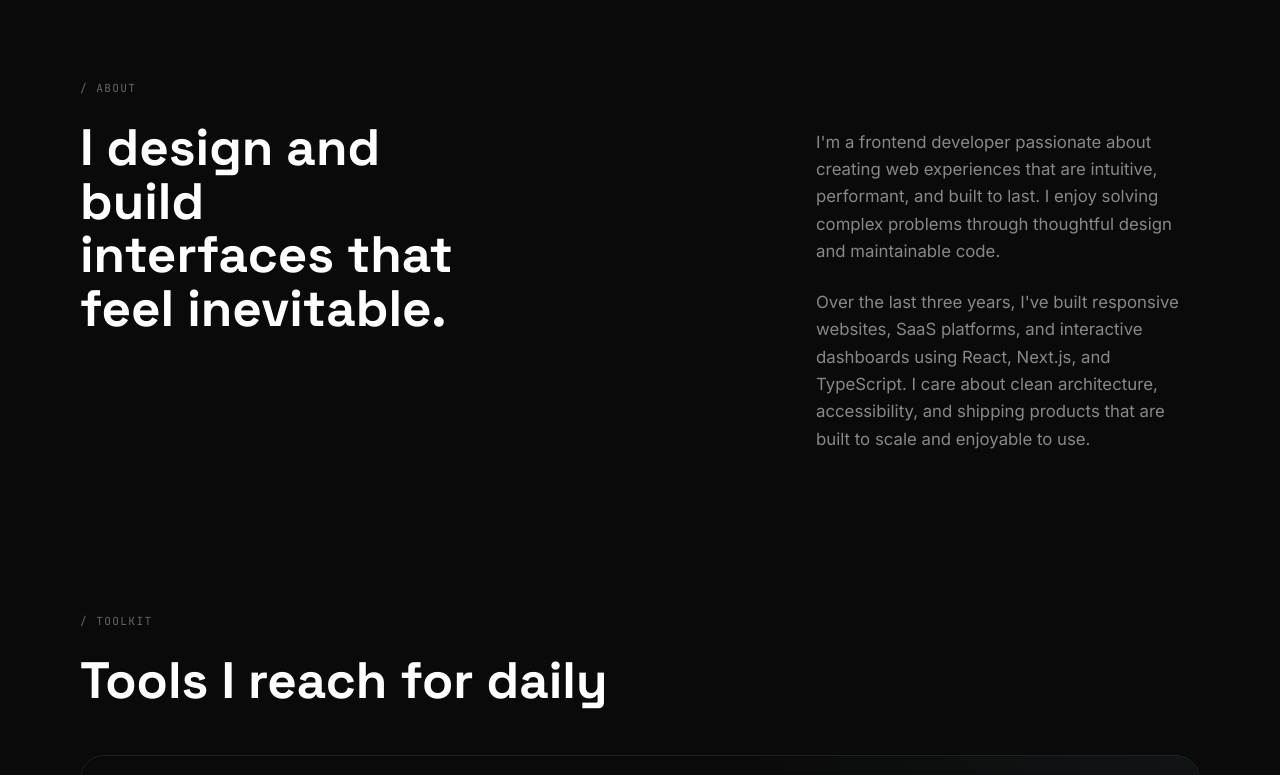
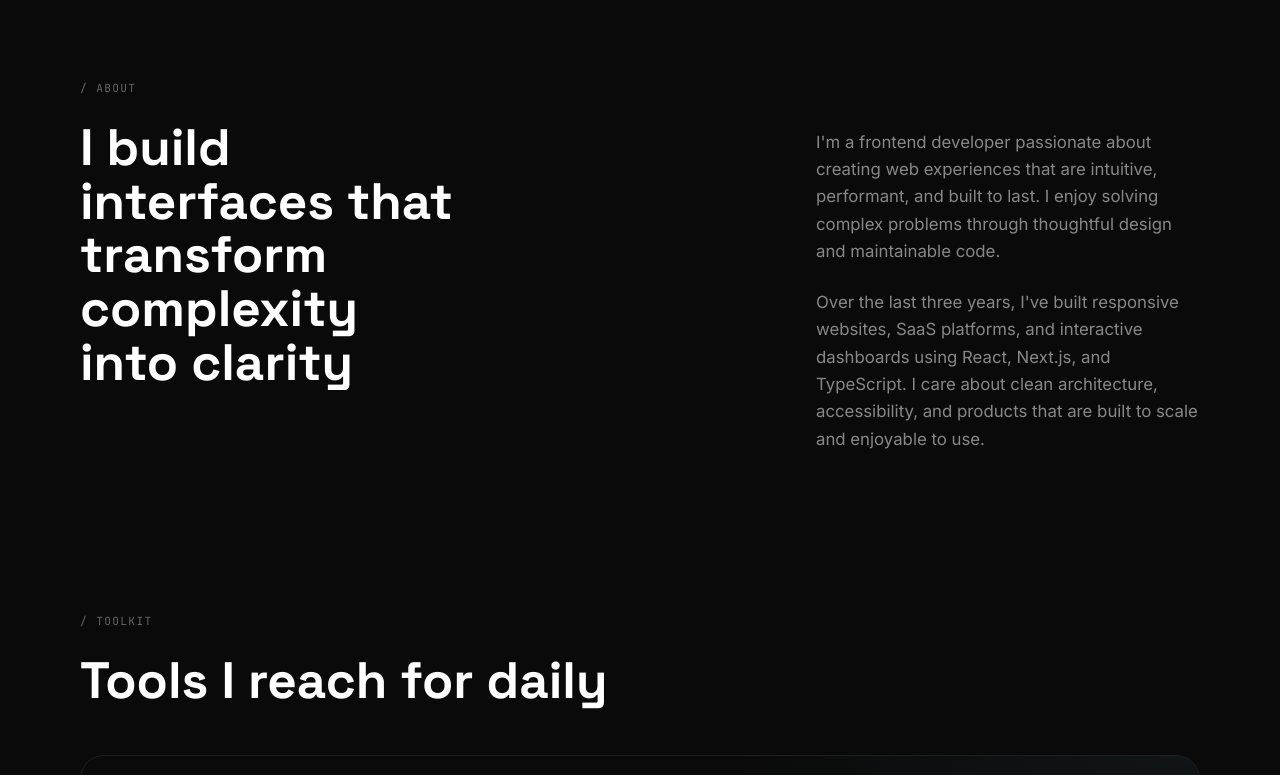
Before and after one commit to abdallah-abusharekh/My-Portfolio, a React (Vite) app: page / in a window 1280 px wide. Shown: the part 880-1655 px from the top of the page. Built offline with nearby package versions, Linux system fonts and the light colour scheme.

Commit message:
feat(content): refresh headline, bio, services and section copy
Update the hero headline, bio, availability line, and services
descriptions in profile data, plus section heading copy in
Experience, Services, Work, and Contact.

```diff
--- a/src/components/sections/Contact.tsx
+++ b/src/components/sections/Contact.tsx
@@ -57,7 +57,7 @@ export function Contact() {
               ease: [0.215, 0.61, 0.355, 1.0],
             }}
           >
-            Something
+            Something,
           </motion.p>
         </div>
 
@@ -85,8 +85,7 @@ export function Contact() {
           viewport={{ once: true }}
           transition={{ duration: 0.6, delay: 0.4 }}
         >
-          Available for freelance - {profile.availabilityQuarter}. Drop a line
-          and I'll reply within 24 hours.
+          Let’s connect - drop me a message anytime
         </motion.p>
 
         {/* Email CTA */}
--- a/src/components/sections/Experience.tsx
+++ b/src/components/sections/Experience.tsx
@@ -15,7 +15,7 @@ export function Experience() {
           viewport={{ once: true, margin: "0px 0px -60px 0px" }}
           transition={{ duration: 0.8, ease: [0.215, 0.61, 0.355, 1.0] }}
         >
-          A short timeline.
+          Where I’ve worked
         </motion.h2>
 
         {/* Timeline */}
--- a/src/components/sections/Services.tsx
+++ b/src/components/sections/Services.tsx
@@ -19,7 +19,7 @@ export function Services() {
           viewport={{ once: true, margin: "0px 0px -60px 0px" }}
           transition={{ duration: 0.8, ease: [0.215, 0.61, 0.355, 1.0] }}
         >
-          What I can help with.
+          What I can help with
         </motion.h2>
 
         <div className="gap-5 grid grid-cols-1 md:grid-cols-3">
--- a/src/components/sections/Work.tsx
+++ b/src/components/sections/Work.tsx
@@ -130,7 +130,7 @@ export function Work() {
               viewport={{ once: true, margin: "0px 0px -60px 0px" }}
               transition={{ duration: 0.8, ease: [0.215, 0.61, 0.355, 1.0] }}
             >
-              Things I've shipped recently.
+              What I've been building
             </motion.h2>
           </div>
           <motion.p
--- a/src/data/profile.ts
+++ b/src/data/profile.ts
@@ -6,41 +6,42 @@ export const profile = {
   year: 2026,
   createdSince: 2023,
   email: "abdallahabusharekh66@gmail.com",
-  availability: "Available for new projects.",
+  availability: "Available for new opportunities",
   availabilityQuarter: "Q3 2026",
-  headline: "I design and build interfaces that feel inevitable.",
+  headline: "I build interfaces that transform complexity into clarity",
   bio: [
     "I'm a frontend developer passionate about creating web experiences that are intuitive, performant, and built to last. I enjoy solving complex problems through thoughtful design and maintainable code.",
-    "Over the last three years, I've built responsive websites, SaaS platforms, and interactive dashboards using React, Next.js, and TypeScript. I care about clean architecture, accessibility, and shipping products that are built to scale and enjoyable to use.",
+    "Over the last three years, I've built responsive websites, SaaS platforms, and interactive dashboards using React, Next.js, and TypeScript. I care about clean architecture, accessibility, and products that are built to scale and enjoyable to use.",
   ],
   services: [
     {
       number: "01",
-      title: "Build Web Applications",
+      title: "Frontend Development",
       description:
-        "Production-grade web applications built with React, Next.js, and TypeScript for speed, scalability, and maintainability.",
+        "Build interfaces that hold up in production, using React, Next.js, and TypeScript for speed, scalability and maintainability in mind from the start.",
       features: [
-        "Frontend development",
-        "API integration",
-        "Performance optimization",
+        "Comfortable owning a feature end-to-end, not just a component",
+        "Writes code a team can build on, not just ship once",
       ],
     },
     {
       number: "02",
       title: "Design-to-Code",
       description:
-        "Transforming Figma designs into pixel-perfect, responsive, and accessible user interfaces.",
-      features: ["Design systems", "Responsive development", "Accessibility"],
+        "I translate designs into interfaces that match the design intent, handling the responsive and accessibility details that can get lost in translation.",
+      features: [
+        "Works closely with design rather than at a handoff distance",
+        "Catches edge cases design files don't always show",
+      ],
     },
     {
       number: "03",
-      title: "SaaS & Dashboard Development",
+      title: "Product-minded engineering",
       description:
-        "Building modern business platforms with intuitive workflows and scalable frontend architecture.",
+        "I think about the person using the interface, not just the ticket describing it, especially in multi-role, workflow-heavy products.",
       features: [
-        "Admin dashboards",
-        "Data visualization",
-        "Role-based interfaces",
+        "Experience with role-based systems, dashboards, and complex user flows",
+        "Asks what does this solve before how do I build this",
       ],
     },
   ],
```
